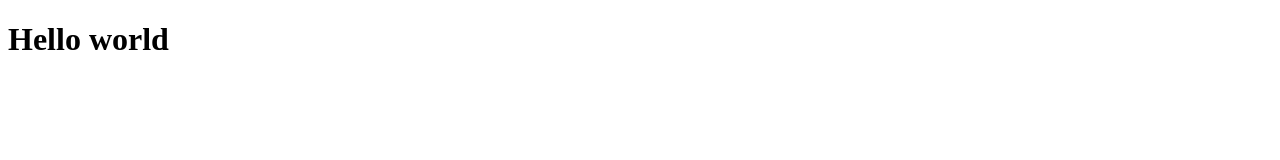
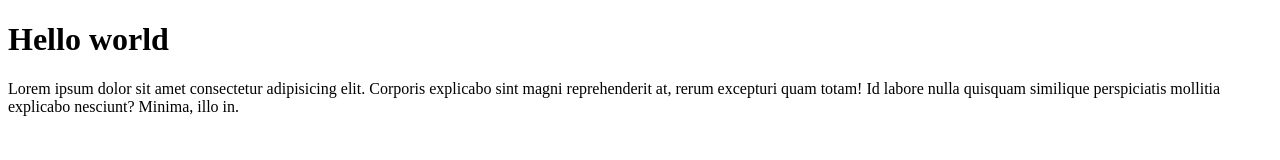
Before and after one commit to maxzhiliaev/test, a plain HTML site: page index.html in a window 1280 px wide. Drawn offline with Linux system fonts and the light colour scheme.

Commit message:
Create index.html

```diff
--- a/index.html
+++ b/index.html
@@ -7,5 +7,6 @@
 </head>
 <body>
     <h1> Hello world </h1>
+    <p>Lorem ipsum dolor sit amet consectetur adipisicing elit. Corporis explicabo sint magni reprehenderit at, rerum excepturi quam totam! Id labore nulla quisquam similique perspiciatis mollitia explicabo nesciunt? Minima, illo in.</p>
 </body>
 </html>
```
